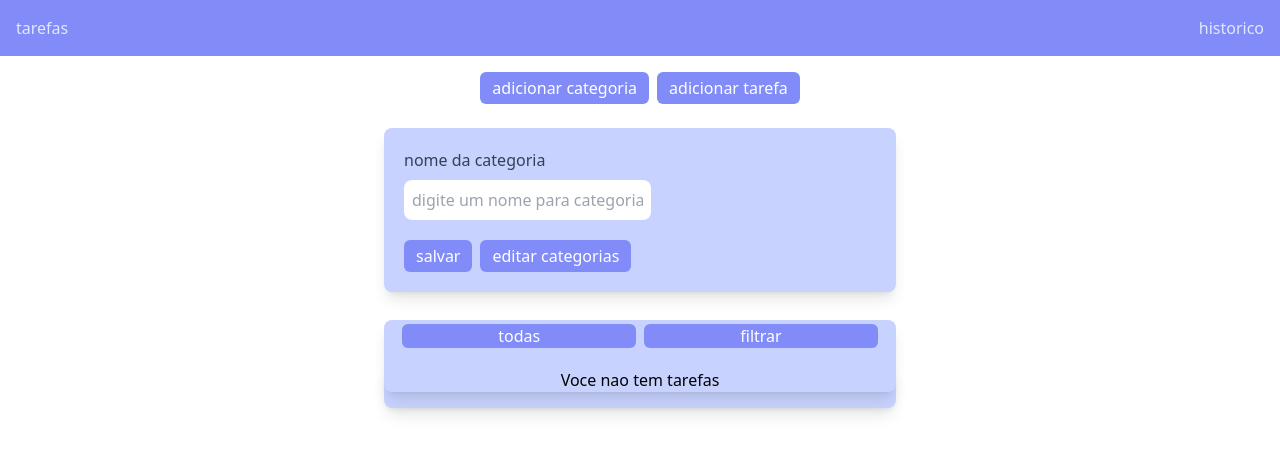
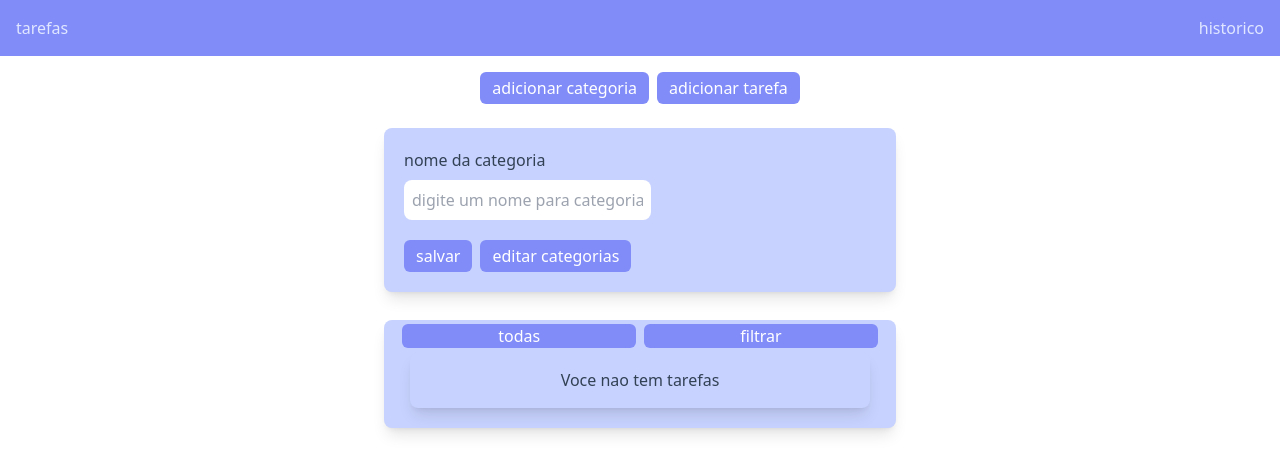
Before and after one commit to anamoraisdev/frontend-todolist, a React (Create React App) app: page / in a window 1280 px wide. Shown: the top 474 px of the page. Built offline with nearby package versions, Linux system fonts and the light colour scheme.

Commit message:
renderizacao condicional dos avisos no card de tarefas

```diff
--- /dev/null
+++ b/src/componentes/aviso.jsx
@@ -0,0 +1,9 @@
+
+const Aviso = () => {
+    return (
+        <div className='min-w-[90%] text-center py-4 text-slate-700 bg-indigo-200 shadow-lg rounded-lg mb-5'>
+            <p>Voce nao tem tarefas</p>
+        </div>
+    )
+}
+export default Aviso
--- a/src/paginas/home.jsx
+++ b/src/paginas/home.jsx
@@ -6,6 +6,7 @@ import { Box, Modal } from "@mui/material"
 import FormCategorias from '../componentes/formCategorias';
 import Historico from './historico';
 import Navbar from '../componentes/navbar';
+import Aviso from '../componentes/aviso';
 
 
 const style = {
@@ -92,7 +93,7 @@ const Home = () => {
 
   return (
     <div>
-      <Navbar setOpenHistorico={setOpenHistorico} openHistorico={openHistorico}/>
+      <Navbar setOpenHistorico={setOpenHistorico} openHistorico={openHistorico} />
       {!openHistorico ?
         <div className="mt-16">
           <header className='flex flex-col items-center'>
@@ -120,36 +121,44 @@ const Home = () => {
                 <button onClick={() => setView(false)} className="m-1 px-12 sm:px-24 md:px-24 lg:px-24 xl:px-24 bg-indigo-400 rounded-md text-white hover:bg-indigo-500 ">filtrar</button>
               </div>
               <div className='flex overflow-x-scroll text-center text-slate-700 w-[100%]'>
-                {!view && categorias.length > 0 ? categorias.map((categoria) => {
+                {!view && tarefas.length > 0 &&
+                  categorias.map((categoria) => {
                     const tarefasDaCategoria = filtrarPorCategoria(categoria)
-                  return (
+                    if (tarefasDaCategoria.length > 0){
+                      return(
                         <div className='flex flex-col min-w-[100%]' key={categoria.id}>
                           <p>
                             {categoria?.nome}
                           </p>
                           {tarefasDaCategoria.map((tarefa) =>
-                        <CardTarefa key={tarefa.id} tarefa={tarefa} openModal={openModal} excluirTarefa={excluirTarefa} tarefas={tarefas} setTarefas={setTarefas} tarefasConcluidas={tarefasConcluidas} setTarefasConcluidas={setTarefasConcluidas}/>
+                            <CardTarefa key={tarefa.id} tarefa={tarefa} openModal={openModal} excluirTarefa={excluirTarefa} tarefas={tarefas} setTarefas={setTarefas} tarefasConcluidas={tarefasConcluidas} setTarefasConcluidas={setTarefasConcluidas} />
                           )}
-                    </div>)
-                }) :
-                  <div></div>
+                        </div>
+                      )
+                    }else {
+                      return (
+                        ""
+                      )
                     }
+
+                  })}
               </div>
 
-              {view && tarefas.length > 0 ? tarefas.map((tarefa) =>
+              {view &&
+                tarefas.map((tarefa) =>
                   <div key={tarefa.id} className='min-w-[100%]'>
-                  <CardTarefa tarefa={tarefa} openModal={openModal} excluirTarefa={excluirTarefa} tarefas={tarefas} setTarefas={setTarefas} tarefasConcluidas={tarefasConcluidas} setTarefasConcluidas={setTarefasConcluidas}/>
+                    <CardTarefa tarefa={tarefa} openModal={openModal} excluirTarefa={excluirTarefa} tarefas={tarefas} setTarefas={setTarefas} tarefasConcluidas={tarefasConcluidas} setTarefasConcluidas={setTarefasConcluidas} />
                   </div>
-              ) :
-                <div className='min-w-[100%] text-center py-4'>
-                  <p className='bg-indigo-200 shadow-lg rounded-lg'>Voce nao tem tarefas</p>
-                </div>
+                )
               }
+
+              {tarefas.length === 0 && <Aviso />}
+
             </main>
           </div>
         </div>
         :
-        <Historico reativarTarefa={reativarTarefa} tarefasConcluidas={tarefasConcluidas} tarefas={tarefas}/>
+        <Historico reativarTarefa={reativarTarefa} tarefasConcluidas={tarefasConcluidas} tarefas={tarefas} />
       }
 
 
```
Lines whose indentation alone changed are shown as unchanged.
